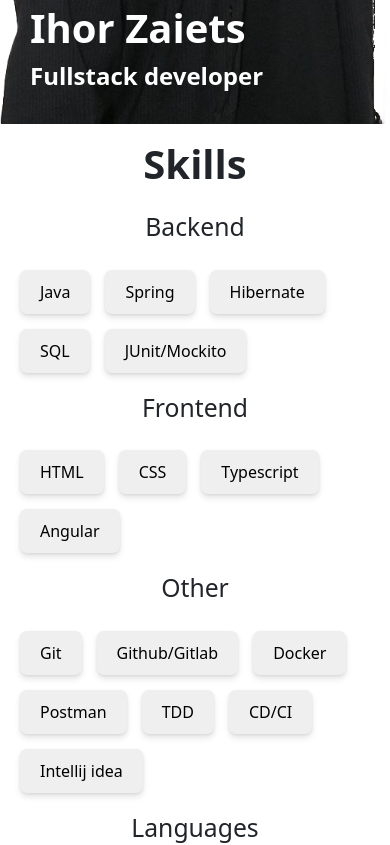
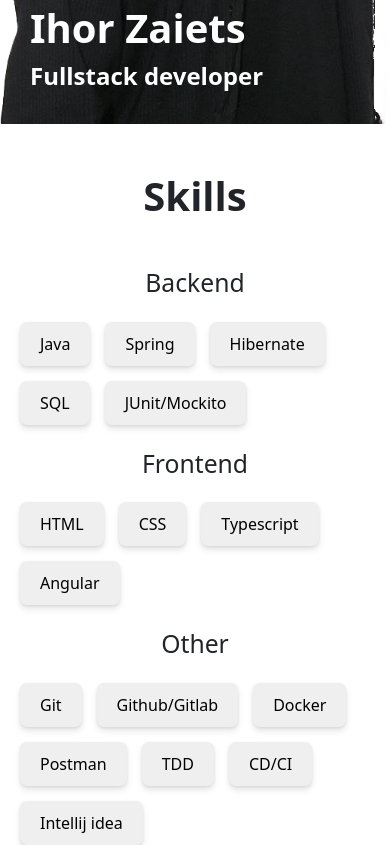
Before and after one commit to Ihor-Zaiets/zaietsWebsite, an Angular app: page / in a window 390 px wide. Shown: the part 720-1565 px from the top of the page. Built offline with nearby package versions, Linux system fonts and the light colour scheme.

Commit message:
create padding for home page*
so that home page content won't be too close to the edges of the phone screen

```diff
--- a/src/app/home/experience/experience.component.scss
+++ b/src/app/home/experience/experience.component.scss
@@ -2,7 +2,7 @@
   display: flex;
   gap: 10px 40px;
   flex-wrap: wrap;
-  justify-content: space-around;
+  justify-content: space-between;
   align-content: space-around;
 }
 
--- a/src/app/home/home.component.html
+++ b/src/app/home/home.component.html
@@ -1,5 +1,7 @@
 <app-landing-page></app-landing-page>
-<app-skills></app-skills>
-<app-experience></app-experience>
-<app-about-me></app-about-me>
-<app-contact></app-contact>
+<div class="content-container">
+  <app-skills></app-skills>
+  <app-experience></app-experience>
+  <app-about-me></app-about-me>
+  <app-contact></app-contact>
+</div>
--- a/src/app/home/home.component.scss
+++ b/src/app/home/home.component.scss
@@ -0,0 +1,3 @@
+.content-container {
+  padding: 0 20px 20px;
+}
--- a/src/app/home/skills/skills.component.scss
+++ b/src/app/home/skills/skills.component.scss
@@ -7,5 +7,8 @@
   display: flex;
   flex-wrap: wrap;
   gap: 15px;
-  padding: 20px;
 }
+
+h1 {
+  margin-bottom: 1.5rem;
+}
--- a/src/styles.scss
+++ b/src/styles.scss
@@ -19,13 +19,14 @@ $breakpoint-xxl: 1400px;
 
 h1 {
   text-align: center;
-  padding: 1rem;
+  margin: 3rem;
   font-size: 2.5rem;
   font-weight: 600;
 }
 
 h2 {
   text-align: center;
+  margin: 1.5rem;
 }
 
 @media (min-width: $breakpoint-sm) {
```
